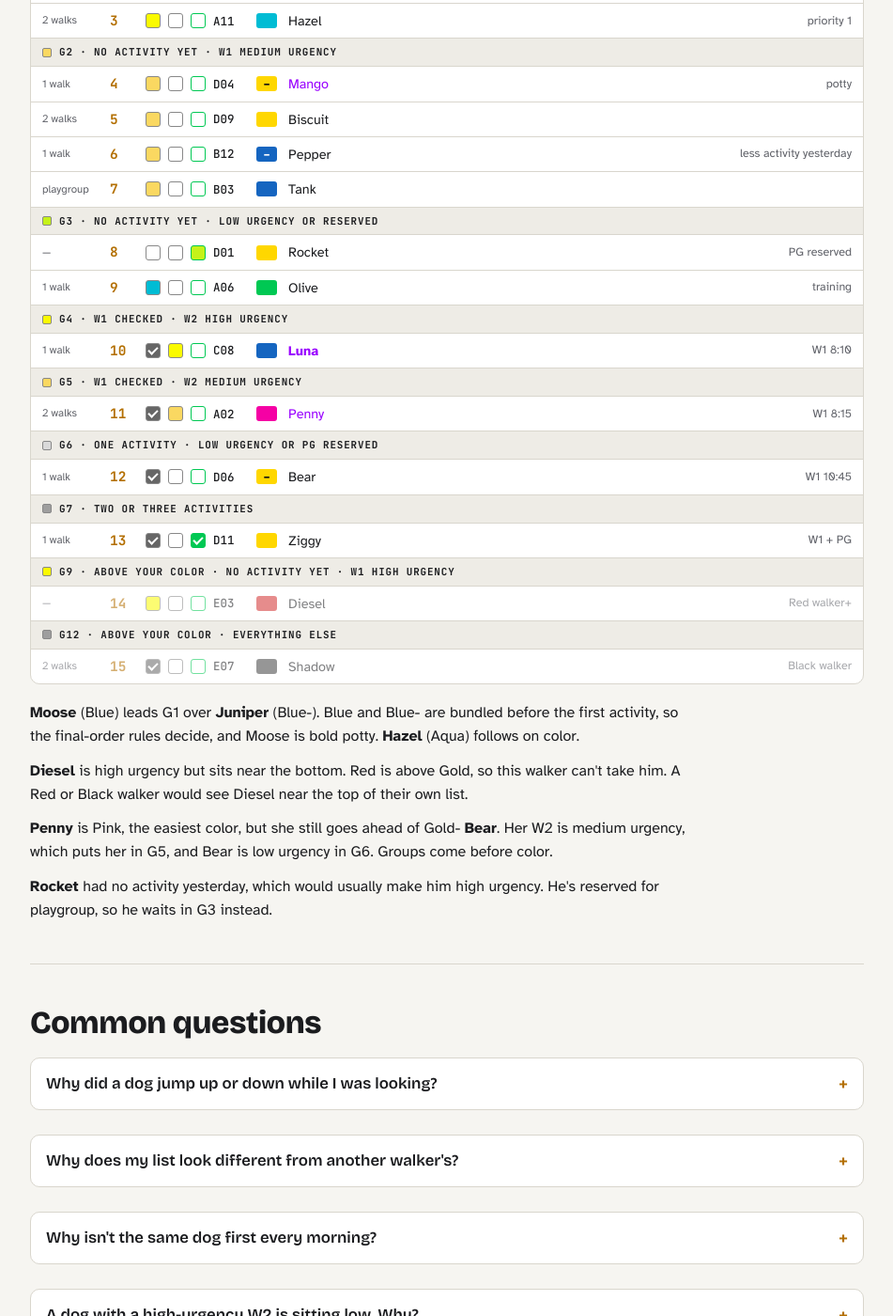
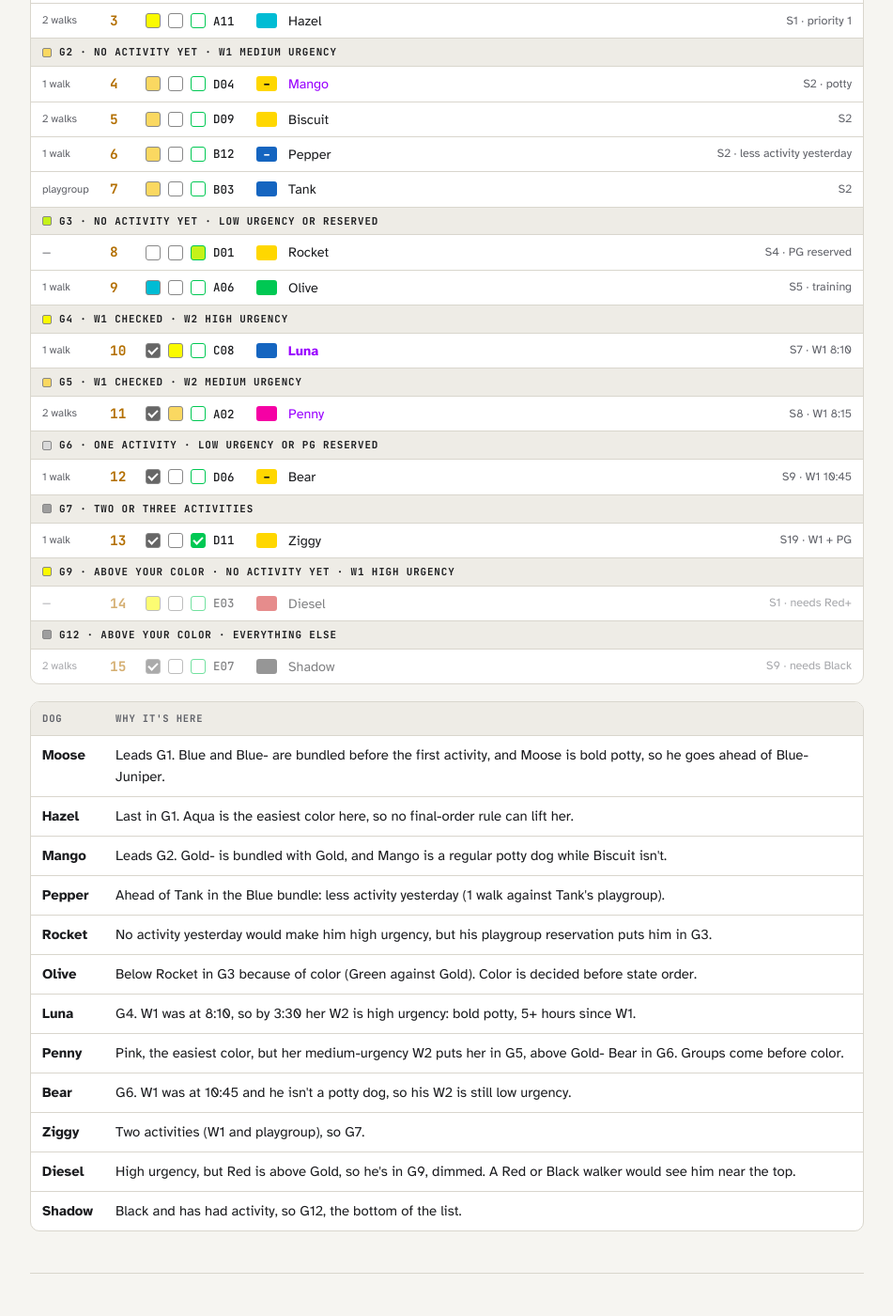
Before and after one commit to kirbsauce/dog-walker-assistant-docs, a Jekyll site: the page walk_order.html, which Jekyll copies as it is, in a window 1280 px wide and 1400 px high, scrolled down 7039 px. Shown: the whole window at 94% size, without its empty margins (164-1115 px from the left). Built offline with Jekyll 4.4.1, drawn with Linux system fonts in a browser that asks for light colours; some of the changed text lies outside the part shown.

Commit message:
Tie the worked example to states and explain every group
Show each dog's state number in the roster's note column, replace the
four explanation paragraphs with a Dog / Why it's here table, and cover
one dog per rule: bundling, color before state, W2 timing, two
activities, above your color. Order checked against the app's sort for
a Gold walker at 3:30 PM.

Co-Authored-By: Claude Opus 5.5 <noreply@anthropic.com>
Claude-Session: https://claude.ai/code/session_01Gn98H5icQkvFvkCZpGcr4i

```diff
--- a/walk_order.html
+++ b/walk_order.html
@@ -479,13 +479,26 @@ img { max-width: 100%; }
 <section class="block" id="example">
   <div class="eyebrow">Worked example</div>
   <h2>A Gold walker's list at 3:30 PM</h2>
-  <p>A small roster of fifteen dogs, sorted by WALK ORDER for a Gold walker. Red and Black dogs are above that walker's color, so they're dimmed and sit at the bottom. Group numbers match the list above.</p>
+  <p>A small roster of fifteen dogs, sorted by WALK ORDER for a Gold walker. Red and Black dogs are above that walker's color, so they're dimmed and sit at the bottom. Group and state numbers match the tables above.</p>
   <div class="roster" id="full"></div>
-  <div class="stack">
-    <p><b>Moose</b> (Blue) leads G1 over <b>Juniper</b> (Blue-). Blue and Blue- are bundled before the first activity, so the final-order rules decide, and Moose is bold potty. <b>Hazel</b> (Aqua) follows on color.</p>
-    <p><b>Diesel</b> is high urgency but sits near the bottom. Red is above Gold, so this walker can't take him. A Red or Black walker would see Diesel near the top of their own list.</p>
-    <p><b>Penny</b> is Pink, the easiest color, but she still goes ahead of Gold- <b>Bear</b>. Her W2 is medium urgency, which puts her in G5, and Bear is low urgency in G6. Groups come before color.</p>
-    <p><b>Rocket</b> had no activity yesterday, which would usually make him high urgency. He's reserved for playgroup, so he waits in G3 instead.</p>
+  <div class="stable-wrap">
+  <table class="stable">
+    <thead><tr><th scope="col">Dog</th><th scope="col">Why it's here</th></tr></thead>
+    <tbody>
+      <tr><th scope="row" class="tbn">Moose</th><td>Leads G1. Blue and Blue- are bundled before the first activity, and Moose is bold potty, so he goes ahead of Blue- Juniper.</td></tr>
+      <tr><th scope="row" class="tbn">Hazel</th><td>Last in G1. Aqua is the easiest color here, so no final-order rule can lift her.</td></tr>
+      <tr><th scope="row" class="tbn">Mango</th><td>Leads G2. Gold- is bundled with Gold, and Mango is a regular potty dog while Biscuit isn't.</td></tr>
+      <tr><th scope="row" class="tbn">Pepper</th><td>Ahead of Tank in the Blue bundle: less activity yesterday (1 walk against Tank's playgroup).</td></tr>
+      <tr><th scope="row" class="tbn">Rocket</th><td>No activity yesterday would make him high urgency, but his playgroup reservation puts him in G3.</td></tr>
+      <tr><th scope="row" class="tbn">Olive</th><td>Below Rocket in G3 because of color (Green against Gold). Color is decided before state order.</td></tr>
+      <tr><th scope="row" class="tbn">Luna</th><td>G4. W1 was at 8:10, so by 3:30 her W2 is high urgency: bold potty, 5+ hours since W1.</td></tr>
+      <tr><th scope="row" class="tbn">Penny</th><td>Pink, the easiest color, but her medium-urgency W2 puts her in G5, above Gold- Bear in G6. Groups come before color.</td></tr>
+      <tr><th scope="row" class="tbn">Bear</th><td>G6. W1 was at 10:45 and he isn't a potty dog, so his W2 is still low urgency.</td></tr>
+      <tr><th scope="row" class="tbn">Ziggy</th><td>Two activities (W1 and playgroup), so G7.</td></tr>
+      <tr><th scope="row" class="tbn">Diesel</th><td>High urgency, but Red is above Gold, so he's in G9, dimmed. A Red or Black walker would see him near the top.</td></tr>
+      <tr><th scope="row" class="tbn">Shadow</th><td>Black and has had activity, so G12, the bottom of the list.</td></tr>
+    </tbody>
+  </table>
   </div>
 </section>
 
@@ -581,29 +594,29 @@ img { max-width: 100%; }
   // Full worked example: Gold walker, 3:30 PM.
   render('full', [
     { div: 'G1 · No activity yet · W1 high urgency', sw: 'var(--chk-bright)' },
-    { name: 'Moose',   g: 'Blue',  k: 'B07', y: '1 walk',  w1: 'y', n: 'p2', why: 'bold potty' },
-    { name: 'Juniper', g: 'Blue-', k: 'C02', y: '—',       w1: 'y', why: 'no activity yesterday' },
-    { name: 'Hazel',   g: 'Aqua',  k: 'A11', y: '2 walks', w1: 'y', why: 'priority 1' },
+    { name: 'Moose',   g: 'Blue',  k: 'B07', y: '1 walk',  w1: 'y', n: 'p2', why: 'S1 · bold potty' },
+    { name: 'Juniper', g: 'Blue-', k: 'C02', y: '—',       w1: 'y', why: 'S1 · no activity yesterday' },
+    { name: 'Hazel',   g: 'Aqua',  k: 'A11', y: '2 walks', w1: 'y', why: 'S1 · priority 1' },
     { div: 'G2 · No activity yet · W1 medium urgency', sw: 'var(--chk-dim)' },
-    { name: 'Mango',   g: 'Gold-', k: 'D04', y: '1 walk',    w1: 'a', n: 'p1', why: 'potty' },
-    { name: 'Biscuit', g: 'Gold',  k: 'D09', y: '2 walks',   w1: 'a' },
-    { name: 'Pepper',  g: 'Blue-', k: 'B12', y: '1 walk',    w1: 'a', why: 'less activity yesterday' },
-    { name: 'Tank',    g: 'Blue',  k: 'B03', y: 'playgroup', w1: 'a' },
+    { name: 'Mango',   g: 'Gold-', k: 'D04', y: '1 walk',    w1: 'a', n: 'p1', why: 'S2 · potty' },
+    { name: 'Biscuit', g: 'Gold',  k: 'D09', y: '2 walks',   w1: 'a', why: 'S2' },
+    { name: 'Pepper',  g: 'Blue-', k: 'B12', y: '1 walk',    w1: 'a', why: 'S2 · less activity yesterday' },
+    { name: 'Tank',    g: 'Blue',  k: 'B03', y: 'playgroup', w1: 'a', why: 'S2' },
     { div: 'G3 · No activity yet · low urgency or reserved', sw: 'var(--pg-res)' },
-    { name: 'Rocket',  g: 'Gold',  k: 'D01', y: '—',       w1: '', pg: 'pr', why: 'PG reserved' },
-    { name: 'Olive',   g: 'Green', k: 'A06', y: '1 walk',  w1: 'c', why: 'training' },
+    { name: 'Rocket',  g: 'Gold',  k: 'D01', y: '—',       w1: '', pg: 'pr', why: 'S4 · PG reserved' },
+    { name: 'Olive',   g: 'Green', k: 'A06', y: '1 walk',  w1: 'c', why: 'S5 · training' },
     { div: 'G4 · W1 checked · W2 high urgency', sw: 'var(--chk-bright)' },
-    { name: 'Luna',    g: 'Blue',  k: 'C08', y: '1 walk',  w1: 'd', w2: 'y', n: 'p2', why: 'W1 8:10' },
+    { name: 'Luna',    g: 'Blue',  k: 'C08', y: '1 walk',  w1: 'd', w2: 'y', n: 'p2', why: 'S7 · W1 8:10' },
     { div: 'G5 · W1 checked · W2 medium urgency', sw: 'var(--chk-dim)' },
-    { name: 'Penny',   g: 'Pink',  k: 'A02', y: '2 walks', w1: 'd', w2: 'a', n: 'p1', why: 'W1 8:15' },
+    { name: 'Penny',   g: 'Pink',  k: 'A02', y: '2 walks', w1: 'd', w2: 'a', n: 'p1', why: 'S8 · W1 8:15' },
     { div: 'G6 · One activity · low urgency or PG reserved', sw: '#d9d9d9' },
-    { name: 'Bear',    g: 'Gold-', k: 'D06', y: '1 walk',  w1: 'd', why: 'W1 10:45' },
+    { name: 'Bear',    g: 'Gold-', k: 'D06', y: '1 walk',  w1: 'd', why: 'S9 · W1 10:45' },
     { div: 'G7 · Two or three activities', sw: '#9e9e9e' },
-    { name: 'Ziggy',   g: 'Gold',  k: 'D11', y: '1 walk',  w1: 'd', pg: 'pd', why: 'W1 + PG' },
+    { name: 'Ziggy',   g: 'Gold',  k: 'D11', y: '1 walk',  w1: 'd', pg: 'pd', why: 'S19 · W1 + PG' },
     { div: 'G9 · Above your color · no activity yet · W1 high urgency', sw: 'var(--chk-bright)' },
-    { name: 'Diesel',  g: 'Red',   k: 'E03', y: '—',       w1: 'y', dim: true, why: 'Red walker+' },
+    { name: 'Diesel',  g: 'Red',   k: 'E03', y: '—',       w1: 'y', dim: true, why: 'S1 · needs Red+' },
     { div: 'G12 · Above your color · everything else', sw: '#9e9e9e' },
-    { name: 'Shadow',  g: 'Black', k: 'E07', y: '2 walks', w1: 'd', dim: true, why: 'Black walker' }
+    { name: 'Shadow',  g: 'Black', k: 'E07', y: '2 walks', w1: 'd', dim: true, why: 'S9 · needs Black' }
   ], false);
 })();
 </script>
```
